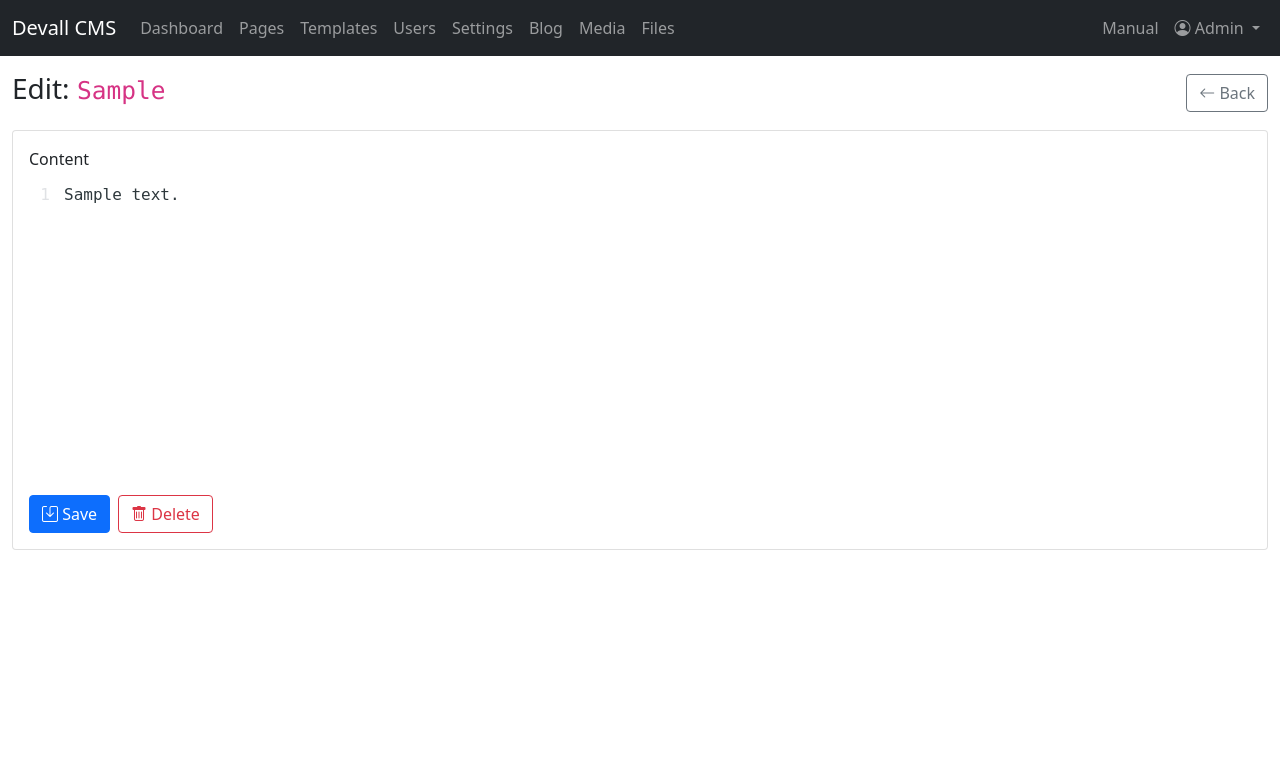
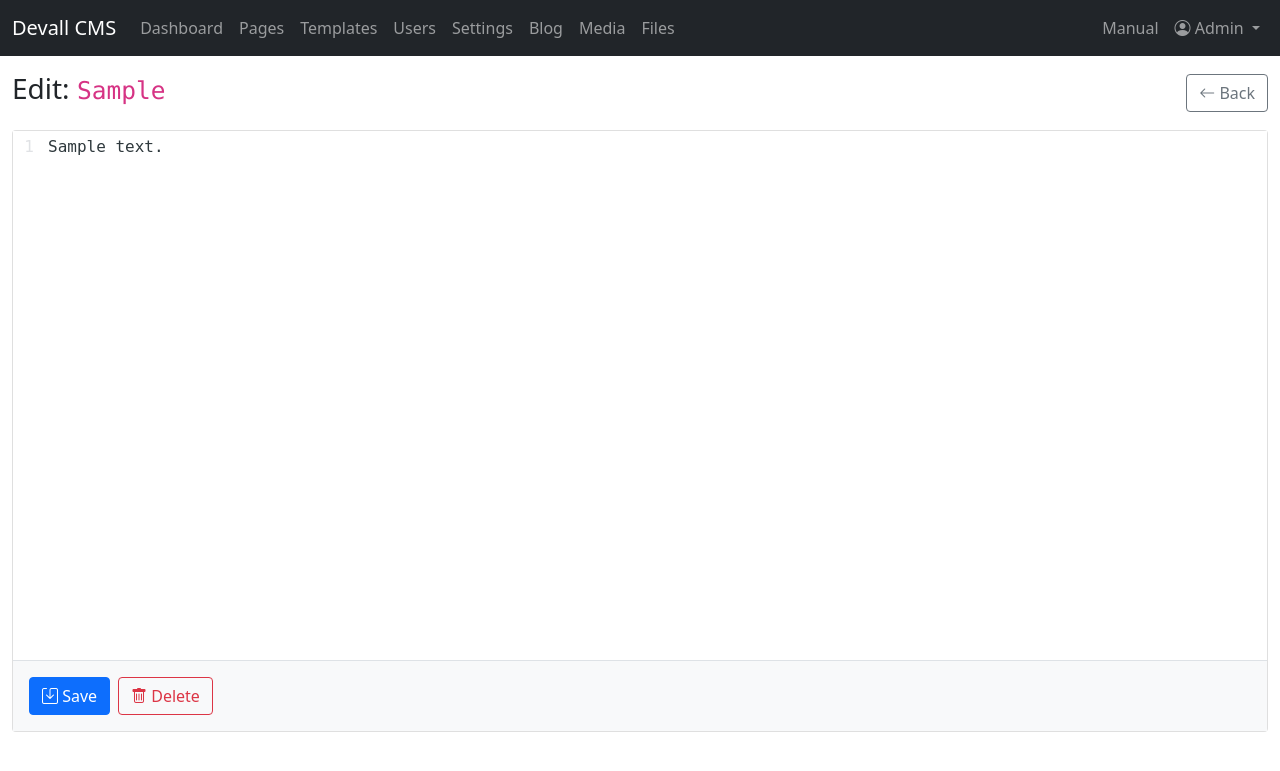
Before and after one commit to oskarst/freedomCms, a Flask app: template cms/templates/filemanager/edit.html in a window 1280 px wide. Shown: the top 771 px of the page. Run offline with Flask 3, Linux system fonts and the light colour scheme; the template is opened without the code that fills it: most values are stand-ins (such as "Sample title", 1, 10 or a date in 2020).

Commit message:
file manager update fullscreen

```diff
--- a/cms/templates/filemanager/edit.html
+++ b/cms/templates/filemanager/edit.html
@@ -16,15 +16,18 @@
   </div>
 
   <div class="card">
-    <div class="card-body">
-      <form method="post">
-        <div class="mb-3">
-          <label class="form-label">Content</label>
-          <textarea id="content" name="content" class="form-control" rows="20">{{ content }}</textarea>
+    <div class="card-body p-0">
+      <form method="post" class="d-flex flex-column" style="height: calc(100vh - 200px);">
+        <div class="flex-grow-1 d-flex flex-column">
+          <div class="flex-grow-1">
+            <textarea id="content" name="content" class="form-control h-100" style="resize: none;">{{ content }}</textarea>
+          </div>
         </div>
-        <div class="d-flex gap-2">
-          <button class="btn btn-primary" type="submit" name="action" value="save"><i class="bi bi-save"></i> Save</button>
-          <button class="btn btn-outline-danger" type="submit" name="action" value="delete" onclick="return confirm('Delete this file?')"><i class="bi bi-trash"></i> Delete</button>
+        <div class="p-3 border-top bg-light">
+          <div class="d-flex gap-2">
+            <button class="btn btn-primary" type="submit" name="action" value="save"><i class="bi bi-save"></i> Save</button>
+            <button class="btn btn-outline-danger" type="submit" name="action" value="delete" onclick="return confirm('Delete this file?')"><i class="bi bi-trash"></i> Delete</button>
+          </div>
         </div>
       </form>
     </div>
@@ -47,12 +50,24 @@ document.addEventListener('DOMContentLoaded', function() {
       mode: 'text/html',
       theme: 'neo',
       viewportMargin: Infinity,
+      lineWrapping: true,
     });
     ta.style.display = 'none';
+
+    // Make CodeMirror fill the available height
+    const container = cm.getWrapperElement();
+    container.style.height = '100%';
+    cm.setSize(null, '100%');
+
     const form = ta.closest('form');
     if (form) {
       form.addEventListener('submit', function(){ cm.save(); });
     }
+
+    // Refresh on window resize
+    window.addEventListener('resize', function() {
+      cm.refresh();
+    });
   }
 });
 </script>
```
